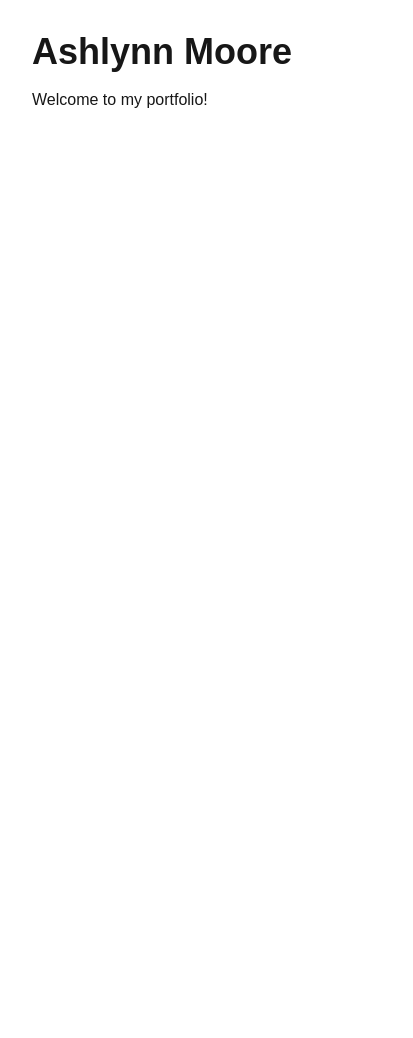
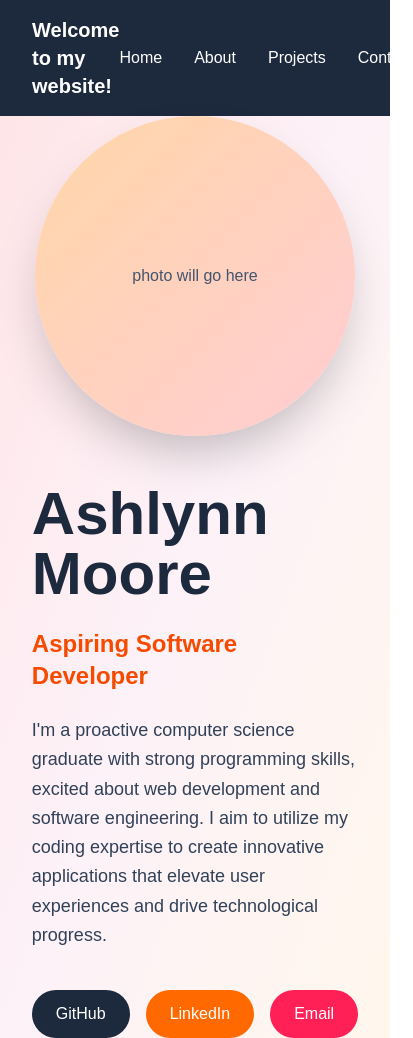
Before and after one commit to AshlynnFaithMoore/my-portfolio, a Next.js app: page / in a window 390 px wide. Shown: the whole page, 413 px wide, since content can reach past the window. Before the commit the page ends 844 px from the top, so only its background shows below. Built offline with nearby package versions, Linux system fonts and the light colour scheme.

Commit message:
Home page for Ashlynn's portfolio website. This file contains the main structure of the homepage, including a navigation bar and a placeholder for a photo. The design uses Tailwind CSS for styling, with a gradient background and responsive layout.

```diff
--- a/src/app/page.js
+++ b/src/app/page.js
@@ -1,8 +1,70 @@
 export default function Home() {
   return (
-    <main className="min-h-screen p-8">
-      <h1 className="text-4xl font-bold">Ashlynn Moore</h1>
-      <p className="mt-4">Welcome to my portfolio!</p>
-    </main>
+    <div className="min-h-screen bg-gradient-to-br from-rose-100 via-pink-50 to-orange-50">
+      {/* Overall Page Container with Gradient Background */}
+      {/* Navigation Bar */}
+      <nav className="bg-slate-800 text-white">
+        <div className="max-w-7xl mx-auto px-8 py-4 flex justify-between items-center">
+          <h1 className="text-xl font-bold">Welcome to my website!</h1>
+          <ul className="flex gap-8">
+            <li><a href="#home" className="hover:text-orange-400 transition">Home</a></li>
+            <li><a href="#about" className="hover:text-orange-400 transition">About</a></li>
+            <li><a href="#projects" className="hover:text-orange-400 transition">Projects</a></li>
+            <li><a href="#contact" className="hover:text-orange-400 transition">Contact</a></li>
+          </ul>
+        </div>
+      </nav>
+
+      {/* Hero Section */}
+      <section id="home" className="flex items-center justify-center min-h-[calc(100vh-72px)]">
+        <div className="max-w-7xl mx-auto px-8 grid md:grid-cols-2 gap-12 items-center">
+
+          {/* Left Side - Photo */}
+          <div className="flex justify-center">
+            <div className="w-80 h-80 rounded-full bg-gradient-to-br from-orange-200 to-rose-200 flex items-center justify-center shadow-2xl">
+              {/* Placeholder for photo*/}
+              <p className="text-slate-600 text-center px-8">photo will go here</p>
+            </div>
+          </div>
+
+          {/* Right Side - Info */}
+          <div className="space-y-6">
+            <h1 className="text-6xl font-bold text-slate-800">
+              Ashlynn Moore
+            </h1>
+            <p className="text-2xl text-orange-600 font-semibold">
+              Aspiring Software Developer
+            </p>
+            <p className="text-lg text-slate-700 leading-relaxed">
+              I'm a proactive computer science graduate with strong programming skills, excited about web development and software engineering. I aim to utilize my coding expertise to create innovative applications that elevate user experiences and drive technological progress.
+            </p>
+
+            {/* Social Links */}
+            <div className="flex gap-4 pt-4">
+              <a
+                href="https://github.com/AshlynnFaithMoore"
+                target="_blank"
+                className="bg-slate-800 text-white px-6 py-3 rounded-full hover:bg-slate-700 transition"
+              >
+                GitHub
+              </a>
+              <a
+                href="https://www.linkedin.com/in/ashlynnmoore"
+                target="_blank"
+                className="bg-orange-500 text-white px-6 py-3 rounded-full hover:bg-orange-600 transition"
+              >
+                LinkedIn
+              </a>
+              <a
+                href="mailto:ashlynnfaith22@gmail.com"
+                className="bg-rose-500 text-white px-6 py-3 rounded-full hover:bg-rose-600 transition"
+              >
+                Email
+              </a>
+            </div>
+          </div>
+        </div>
+      </section>
+    </div>
   )
 }
```
